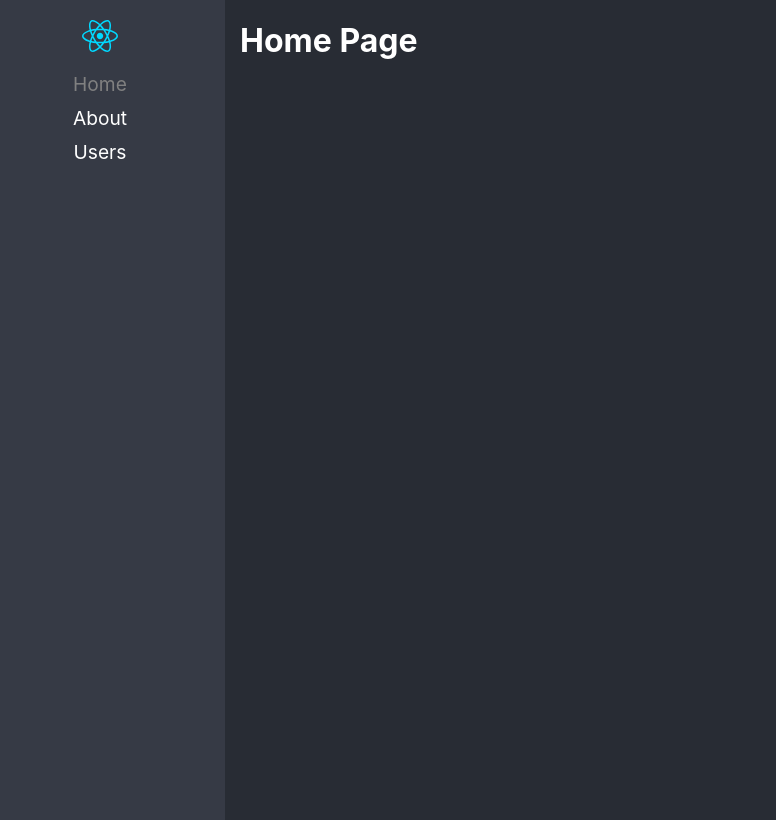
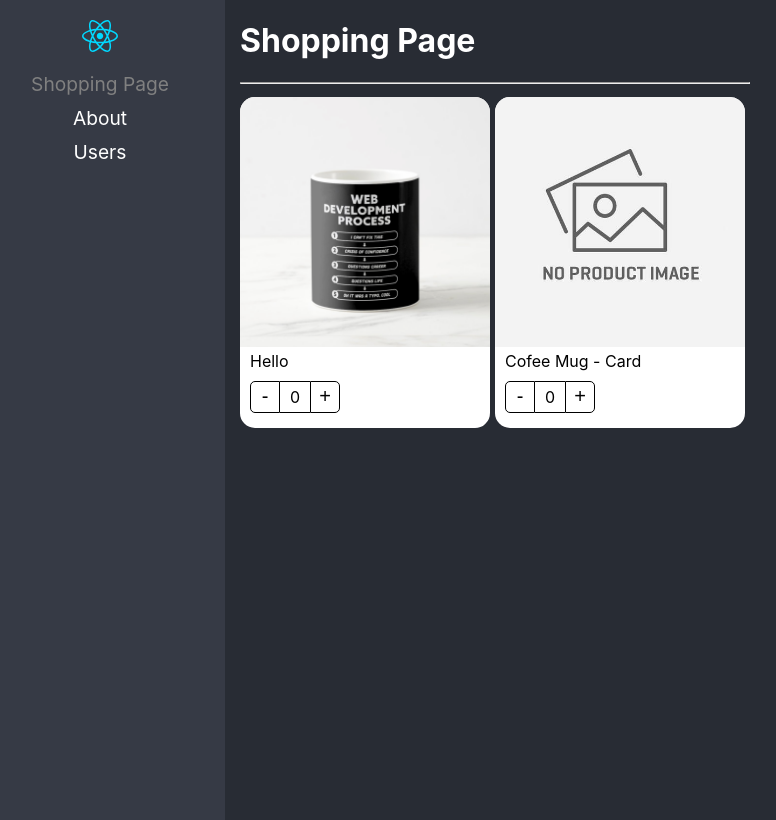
Before and after one commit to ktalesun/project-base-react-pro, a React (Vite) app: page /home in a window 1280 px wide. Shown: the whole page, without its empty margins (25-801 px from the left). Built offline with nearby package versions, Linux system fonts and the light colour scheme.

Commit message:
finish section compount component pattern

```diff
--- /dev/null
+++ b/src/02-component-patterns/components/ProductButtons.tsx
@@ -0,0 +1,22 @@
+import { useContext } from "react"
+
+import styles from "../styles/styles.module.css";
+import { contextProduct } from "./ProductCard";
+
+
+export const ProductButtons = () => {
+    const {counter, increaseBy} = useContext(contextProduct)
+    return (
+        <div className={styles.buttonsContainer}>
+            <button className={styles.buttonMinus} onClick={() => increaseBy(-1)}>
+                -
+            </button>
+
+            <div className={ styles.countLabel }> {counter} </div>
+
+            <button className={ styles.buttonAdd } onClick={() => increaseBy(1)}>
+                +
+            </button>
+        </div>
+    )
+}
--- /dev/null
+++ b/src/02-component-patterns/components/ProductCard.tsx
@@ -0,0 +1,37 @@
+
+
+import { createContext } from "react";
+import { useProduct } from "../hooks/useProduct";
+import { ContextProductProps, Props } from "../interfaces/interfaces";
+
+import styles from "../styles/styles.module.css";
+
+
+export const contextProduct = createContext({} as ContextProductProps)
+const { Provider } = contextProduct
+
+
+//Primer paso del compount component pattern
+
+export const ProductCard = ({ product, children }: Props) => {
+
+
+
+    const {counter, increaseBy} = useProduct()
+
+    return (
+        <Provider value={{
+            counter,
+            increaseBy,
+            product
+        }} >
+            <div className={styles.productCard}>
+                {children}
+                {/* <ProductImage img={product.img} />
+                <ProductTitle title={product.title} />
+                <ProductButtons counter={counter} increaseBy={increaseBy} /> */}
+            </div>
+        </Provider>
+
+    )
+}
--- /dev/null
+++ b/src/02-component-patterns/components/ProductImage.tsx
@@ -0,0 +1,23 @@
+import { useContext } from "react";
+
+import noImage from "../assets/no-image.jpg";
+import styles from "../styles/styles.module.css";
+import { contextProduct } from "./ProductCard";
+
+
+
+export const ProductImage = ({ img = '' }) => {
+    const {product} = useContext(contextProduct)
+    let imageToShow: string;
+
+    if(img) {
+        imageToShow = img
+    }else if(product.img) {
+        imageToShow = product.img
+    } else {
+        imageToShow = noImage
+    }
+    return (
+        <img className={styles.productImg} src={imageToShow} alt="coffe-mug" />
+    )
+}
--- /dev/null
+++ b/src/02-component-patterns/components/ProductTitle.tsx
@@ -0,0 +1,15 @@
+import { useContext } from "react";
+
+import styles from "../styles/styles.module.css";
+import { contextProduct } from "./ProductCard";
+
+
+export const ProductTitle = ({ title } : { title?: string }) => {
+    const {product} = useContext(contextProduct);
+
+    return (
+        <span className={styles.productDescription}>
+            { title ? title : product.title}
+        </span>
+    )
+}
--- /dev/null
+++ b/src/02-component-patterns/components/index.ts
@@ -0,0 +1,21 @@
+import { ProductCard as ProductCardHOC } from "./ProductCard";
+
+import { ProductButtons } from "./ProductButtons";
+import { ProductImage } from "./ProductImage";
+import { ProductTitle } from "./ProductTitle";
+import { ProductCardPropsHOC } from "../interfaces/interfaces";
+
+
+export { ProductButtons } from "./ProductButtons";
+export { ProductImage } from "./ProductImage";
+export { ProductTitle } from "./ProductTitle";
+
+
+export const ProductCard: ProductCardPropsHOC = Object.assign( ProductCardHOC, {
+    Title: ProductTitle,
+    Image: ProductImage,
+    Buttons: ProductButtons
+})
+
+
+export default ProductCard
--- /dev/null
+++ b/src/02-component-patterns/hooks/useProduct.ts
@@ -0,0 +1,17 @@
+import { useState } from "react"
+
+
+
+export const useProduct = () => {
+
+    const [counter, setCounter] = useState(0)
+
+    const increaseBy = ( value: number) => {
+        setCounter( prev => Math.max( prev + value, 0))
+    }
+
+    return {
+        counter,
+        increaseBy
+    }
+}
--- /dev/null
+++ b/src/02-component-patterns/interfaces/interfaces.ts
@@ -0,0 +1,26 @@
+import { ReactElement } from "react";
+
+export interface Props {
+    product: Product
+    children?: ReactElement | ReactElement[]
+}
+
+
+export interface Product {
+    id: string;
+    title: string;
+    img?: string
+}
+
+export interface ContextProductProps {
+    counter: number;
+    increaseBy: (value: number) => void;
+    product: Product;
+}
+
+export interface ProductCardPropsHOC {
+    ({ product, children }: Props) : JSX.Element;
+    Title: ({ title }: { title?: string}) => JSX.Element;
+    Image: ({ img }: { img?: string }) => JSX.Element;
+    Buttons: () => JSX.Element
+}
--- /dev/null
+++ b/src/02-component-patterns/pages/ShoppingPage.tsx
@@ -0,0 +1,57 @@
+import { ProductButtons, ProductCard, ProductImage, ProductTitle } from "../components"
+
+const product = {
+  id: '1',
+  title: 'Cofee Mug - Card'
+}
+
+const product2 = {
+  id: '2',
+  title: 'Te chai',
+  img: 'public/coffee-mug.png'
+}
+
+
+export const ShoppingPage = () => {
+  return (
+    <>
+        <h1>Shopping Page</h1>
+        <hr />
+        <div style={{
+          display: 'flex',
+          flexDirection: 'row',
+          flexWrap: 'wrap'
+        }}>
+
+        {/* <ProductCard product={product}/>
+        <ProductCard product={product2}/> */}
+
+        {/* Primera forma de compount component pattern */}
+        {/* <ProductCard product={product2}>
+          <ProductImage />
+          <ProductTitle title={product2.title} />
+          <ProductButtons counter={0} increaseBy={function (value: number): void {
+            throw new Error("Function not implemented.")
+          } } />
+        </ProductCard> */}
+
+
+        {/* Segunda forma del compount component pattern.  */}
+        {/* Bajo esta construcción de componente, ambas formas son válidas */}
+        <ProductCard product={product2}>
+          <ProductCard.Image />
+          <ProductCard.Title title="Hello" />
+          <ProductCard.Buttons />
+        </ProductCard>
+
+        <ProductCard product={product}>
+          <ProductImage />
+          <ProductTitle />
+          <ProductButtons />
+        </ProductCard>
+
+        </div>
+
+    </>
+  )
+}
--- /dev/null
+++ b/src/02-component-patterns/styles/styles.module.css
@@ -0,0 +1,62 @@
+
+
+.productCard {
+    background-color: white;
+    border-radius: 15px;
+    color: black;
+    padding-bottom: 5px;
+    width: 250px;
+    margin-right: 5px;
+    margin-top: 5px;
+}
+
+.productImg {
+    border-radius: 15px 15px 0px 0px;
+    width: 100%;
+}
+
+.productDescription {
+    margin: 10px;
+}
+
+.buttonsContainer {
+    margin: 10px;
+    display: flex;
+    flex-direction: row;
+}
+
+.buttonMinus {
+    cursor: pointer;
+    background-color: transparent;
+    border: 1px solid black;
+    border-radius: 5px 0px 0px 5px;
+    font-size: 20px;
+    width: 30px;
+}
+
+.buttonMinus:hover {
+    background-color: rgba(0, 0, 0, 0.1);
+}
+
+.countLabel {
+    border-bottom: 1px solid black;
+    border-top: 1px solid black;
+    font-size: 16px;
+    height: 25px;
+    padding-top: 5px;
+    text-align: center;
+    width: 30px;
+}
+
+.buttonAdd {
+    cursor: pointer;
+    background-color: transparent;
+    border: 1px solid black;
+    border-radius: 0px 5px 5px 0px;
+    font-size: 20px;
+    width: 30px;
+}
+
+.buttonAdd:hover {
+    background-color: rgba(0, 0, 0, 0.1);
+}
--- a/src/routes/Navigation.tsx
+++ b/src/routes/Navigation.tsx
@@ -1,6 +1,7 @@
 import { BrowserRouter, NavLink, Navigate, Route, Routes } from "react-router-dom"
 
 import logo from "../assets/react.svg";
+import { ShoppingPage } from "../02-component-patterns/pages/ShoppingPage";
 
 const Navigation = () => {
   return (
@@ -10,7 +11,7 @@
                 <img src={logo} alt="React Logo" />
                 <ul>
                     <li>
-                        <NavLink to="/home" className={({ isActive }) => isActive ? 'nav-active' : ''}>Home</NavLink>
+                        <NavLink to="/home" className={({ isActive }) => isActive ? 'nav-active' : ''}>Shopping Page</NavLink>
                     </li>
                     <li>
                         <NavLink to="/about" className={({ isActive }) => isActive ? 'nav-active' : ''}>About</NavLink>
@@ -20,13 +21,15 @@
                     </li>
                 </ul>
             </nav>
-            <Routes>
-                <Route path="about" element={<h1> About Page</h1>} />
-                <Route path="users" element={<h1> User Page</h1>} />
-                <Route path="home" element={<h1> Home Page</h1>} />
+            <div>
+                <Routes>
+                    <Route path="about" element={<h1> About Page</h1>} />
+                    <Route path="users" element={<h1> User Page</h1>} />
+                    <Route path="home" element={ <ShoppingPage />} />
 
-                <Route path="/*" element={ <Navigate to="/home" replace /> } />
-            </Routes>
+                    <Route path="/*" element={ <Navigate to="/home" replace /> } />
+                </Routes>
+            </div>
         </div>
     </BrowserRouter>
   )
```
Also changed, not shown: public/coffee-mug.png (added), src/02-component-patterns/assets/no-image.jpg (added).
